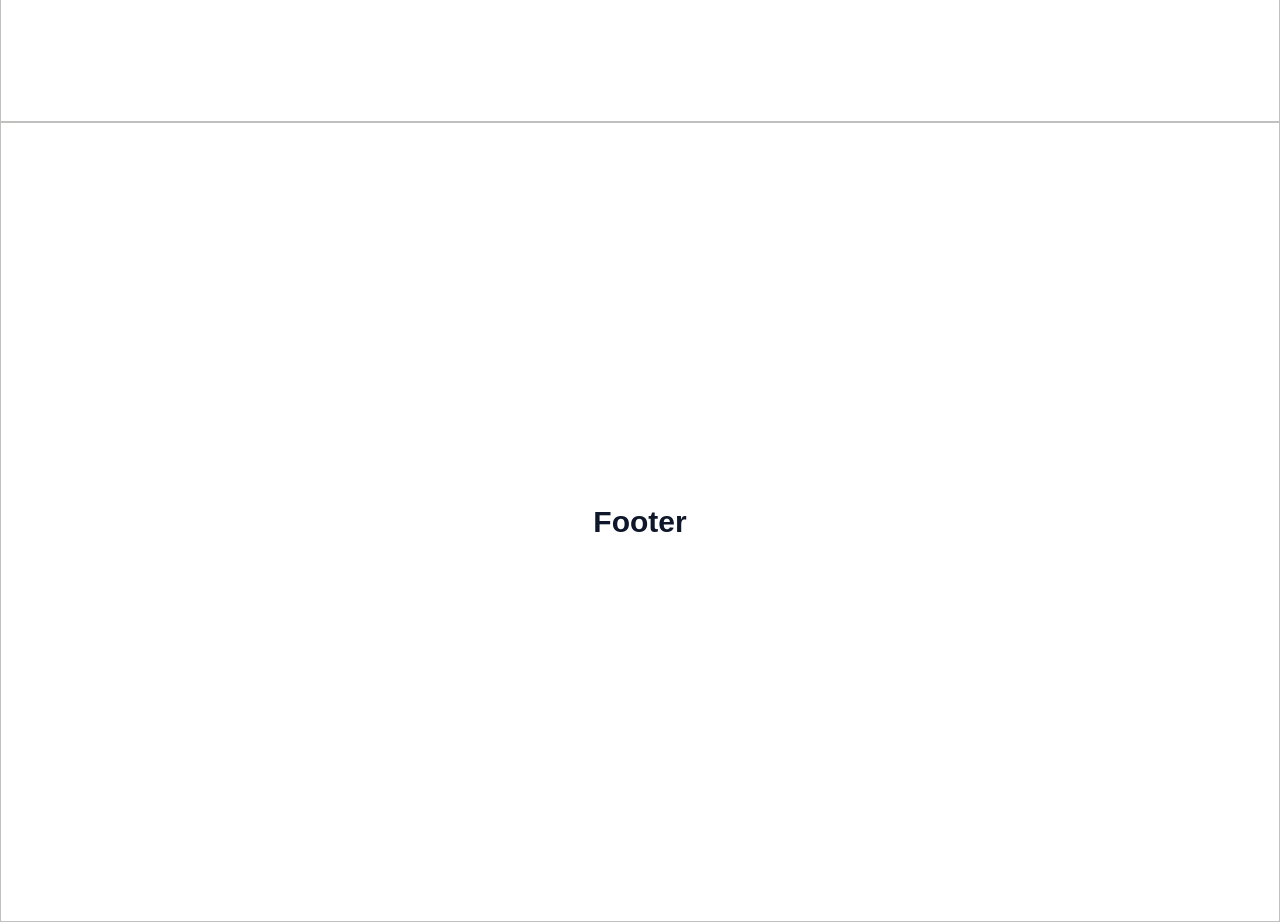
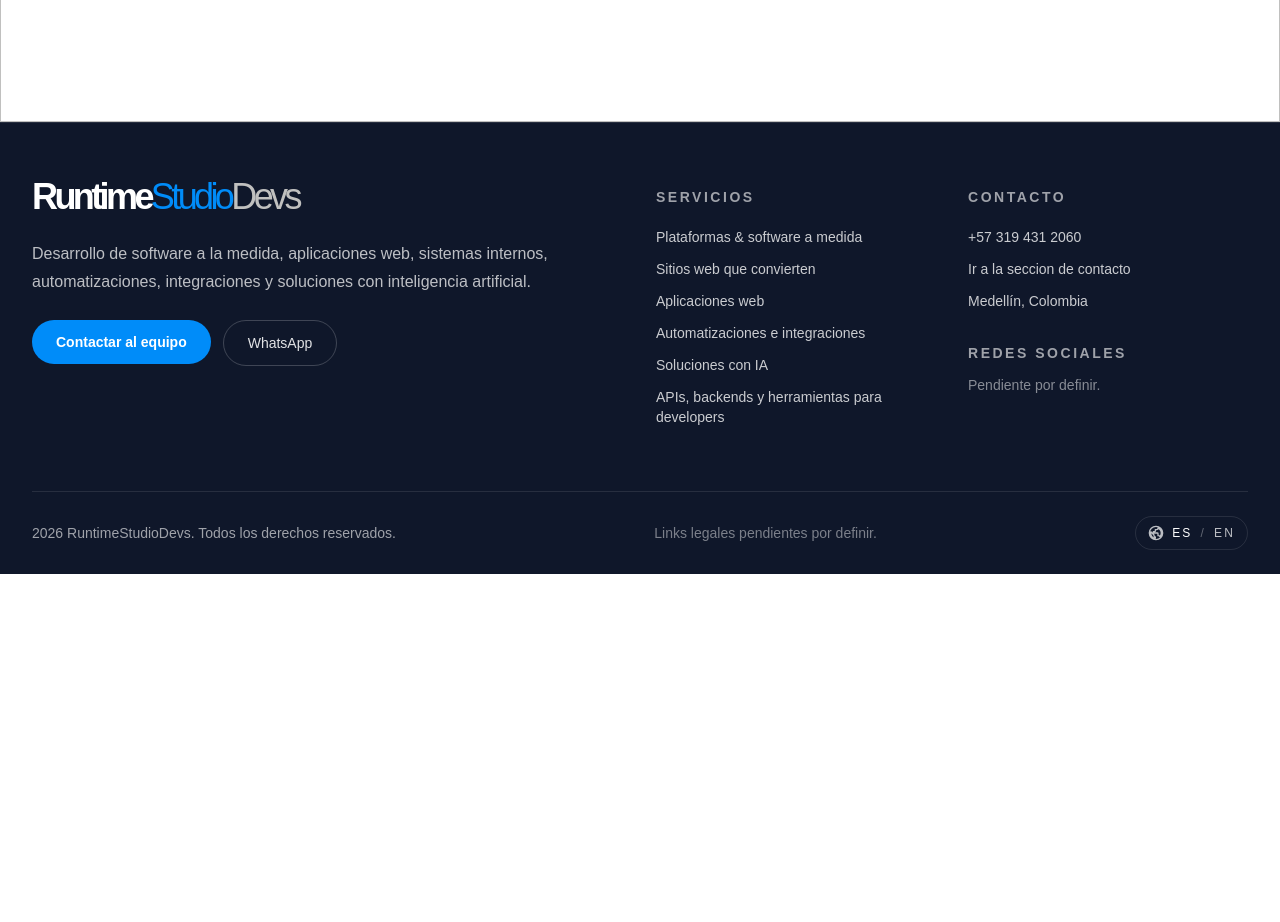
Before and after one commit to RuntimeStudioDevs/RuntimeStudioDevs, a Next.js app: page / in a window 1280 px wide. Shown: the part 9260-10182 px from the top of the page. After the commit the page ends 9834 px from the top, so only its background shows below. Built offline with nearby package versions, Linux system fonts and the light colour scheme.

Commit message:
feat: mis cambios locales

```diff
--- a/src/components/layout/Footer.tsx
+++ b/src/components/layout/Footer.tsx
@@ -1,7 +1,137 @@
+import { LogoBlancoRuntimeStudioDevs } from "@/components/brand/Logo_Blanco-RuntimeStudioDevs";
+import { services } from "@/content/ContentServices";
+import { whatsappContactConfig } from "@/content/contactContent";
+
+const FOOTER_LOCATION = "Medellín, Colombia";
+const FOOTER_DESCRIPTION =
+  "Desarrollo de software a la medida, aplicaciones web, sistemas internos, automatizaciones, integraciones y soluciones con inteligencia artificial.";
+const FOOTER_CTA_HREF = "#contacto";
+
 export function Footer() {
+  const normalizedPhoneNumber = whatsappContactConfig.phoneNumber.replace(/\D/g, "");
+  const whatsappHref = `https://wa.me/${normalizedPhoneNumber}`;
+  const whatsappLabel = normalizedPhoneNumber === "573194312060"
+    ? "+57 319 431 2060"
+    : `+${normalizedPhoneNumber}`;
+  const currentYear = new Date().getFullYear();
+
   return (
-    <footer className="flex min-h-screen items-center justify-center border border-border bg-background">
-      <p className="text-3xl font-semibold text-foreground">Footer</p>
+    <footer className="border-t border-white/10 bg-[#0f172a] text-runtime-white">
+      <div className="mx-auto max-w-7xl px-4 md:px-8">
+        <div className="grid gap-10 py-16 text-center lg:grid-cols-4 lg:gap-8 lg:text-left">
+          <section className="lg:col-span-2">
+            <a
+              href="#inicio"
+              aria-label="Ir al inicio de RuntimeStudioDevs"
+              className="inline-flex"
+            >
+              <LogoBlancoRuntimeStudioDevs className="text-[2rem] sm:text-[2.25rem]" />
+            </a>
+
+            <p className="mt-6 max-w-2xl text-sm leading-7 text-white/72 sm:text-base">
+              {FOOTER_DESCRIPTION}
+            </p>
+
+            <div className="mt-6 flex flex-col items-center gap-3 sm:flex-row lg:items-start">
+              <a
+                href={FOOTER_CTA_HREF}
+                className="inline-flex min-h-11 items-center justify-center rounded-full bg-primary px-6 py-3 text-sm font-semibold text-runtime-white transition-colors hover:bg-primary/90 focus:outline-none focus:ring-2 focus:ring-white focus:ring-offset-2 focus:ring-offset-[#0f172a]"
+              >
+                Contactar al equipo
+              </a>
+              <a
+                href={whatsappHref}
+                target="_blank"
+                rel="noopener noreferrer"
+                className="inline-flex min-h-11 items-center justify-center rounded-full border border-white/20 px-6 py-3 text-sm font-medium text-white/88 transition-colors hover:border-white/40 hover:text-runtime-white focus:outline-none focus:ring-2 focus:ring-white focus:ring-offset-2 focus:ring-offset-[#0f172a]"
+                aria-label="Abrir WhatsApp para contactar a RuntimeStudioDevs"
+              >
+                WhatsApp
+              </a>
+            </div>
+          </section>
+
+          <nav aria-label="Servicios principales">
+            <h2 className="text-sm font-semibold uppercase tracking-[0.18em] text-white/60">
+              Servicios
+            </h2>
+            <ul className="mt-5 space-y-3 text-sm text-white/78">
+              {services.map((service) => (
+                <li key={service.id}>{service.name}</li>
+              ))}
+            </ul>
+          </nav>
+
+          <section>
+            <h2 className="text-sm font-semibold uppercase tracking-[0.18em] text-white/60">
+              Contacto
+            </h2>
+            <ul className="mt-5 space-y-3 text-sm text-white/78">
+              <li>
+                <a
+                  href={whatsappHref}
+                  target="_blank"
+                  rel="noopener noreferrer"
+                  className="transition-colors hover:text-runtime-white focus:outline-none focus:ring-2 focus:ring-white focus:ring-offset-2 focus:ring-offset-[#0f172a]"
+                  aria-label="Contactar por WhatsApp al equipo de RuntimeStudioDevs"
+                >
+                  {whatsappLabel}
+                </a>
+              </li>
+              <li>
+                <a
+                  href={FOOTER_CTA_HREF}
+                  className="transition-colors hover:text-runtime-white focus:outline-none focus:ring-2 focus:ring-white focus:ring-offset-2 focus:ring-offset-[#0f172a]"
+                >
+                  Ir a la seccion de contacto
+                </a>
+              </li>
+              <li>{FOOTER_LOCATION}</li>
+            </ul>
+
+            {/* TODO: Activar redes sociales cuando existan URLs oficiales validadas. */}
+            <div className="mt-8">
+              <h2 className="text-sm font-semibold uppercase tracking-[0.18em] text-white/60">
+                Redes sociales
+              </h2>
+              <p className="mt-3 text-sm text-white/50">
+                Pendiente por definir.
+              </p>
+            </div>
+          </section>
+        </div>
+
+        <div className="flex flex-col items-center gap-4 border-t border-white/10 py-6 text-center text-sm text-white/60 md:flex-row md:justify-between md:text-left">
+          <p>{currentYear} RuntimeStudioDevs. Todos los derechos reservados.</p>
+
+          {/* TODO: Renderizar links legales cuando existan rutas reales en el proyecto. */}
+          <p className="text-white/45">Links legales pendientes por definir.</p>
+
+          {/* TODO: Conectar el selector a una solucion i18n real cuando exista. */}
+          <div
+            aria-label="Selector de idioma visual"
+            className="inline-flex items-center gap-2 rounded-full border border-white/10 px-3 py-2 text-xs font-medium uppercase tracking-[0.18em] text-white/72"
+          >
+            <svg
+              className="h-4 w-4"
+              fill="none"
+              viewBox="0 0 24 24"
+              stroke="currentColor"
+              strokeWidth={2}
+              aria-hidden="true"
+            >
+              <path
+                strokeLinecap="round"
+                strokeLinejoin="round"
+                d="M12 2C6.48 2 2 6.48 2 12s4.48 10 10 10 10-4.48 10-10S17.52 2 12 2zm-1 17.93c-3.95-.49-7-3.85-7-7.93 0-.62.08-1.21.21-1.79L9 15v1c0 1.1.9 2 2 2v1.93zm6.9-2.54c-.26-.81-1-1.39-1.9-1.39h-1v-3c0-.55-.45-1-1-1H8v-2h2c.55 0 1-.45 1-1V7h2c1.1 0 2-.9 2-2v-.41c2.93 1.19 5 4.06 5 7.41 0 2.08-.8 3.97-2.1 5.39z"
+              />
+            </svg>
+            <span className="text-runtime-white">ES</span>
+            <span className="text-white/35">/</span>
+            <span>EN</span>
+          </div>
+        </div>
+      </div>
     </footer>
   );
 }
```
